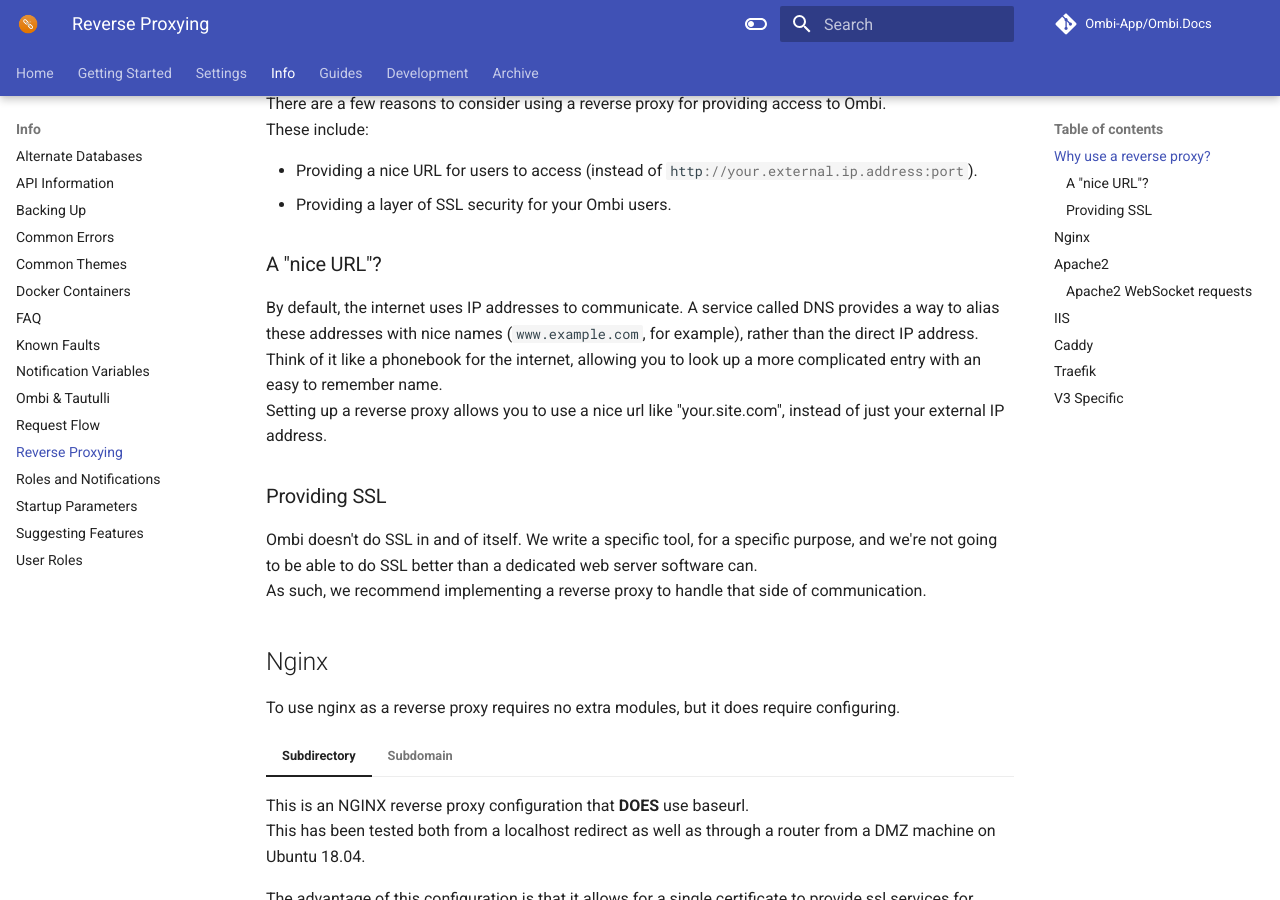
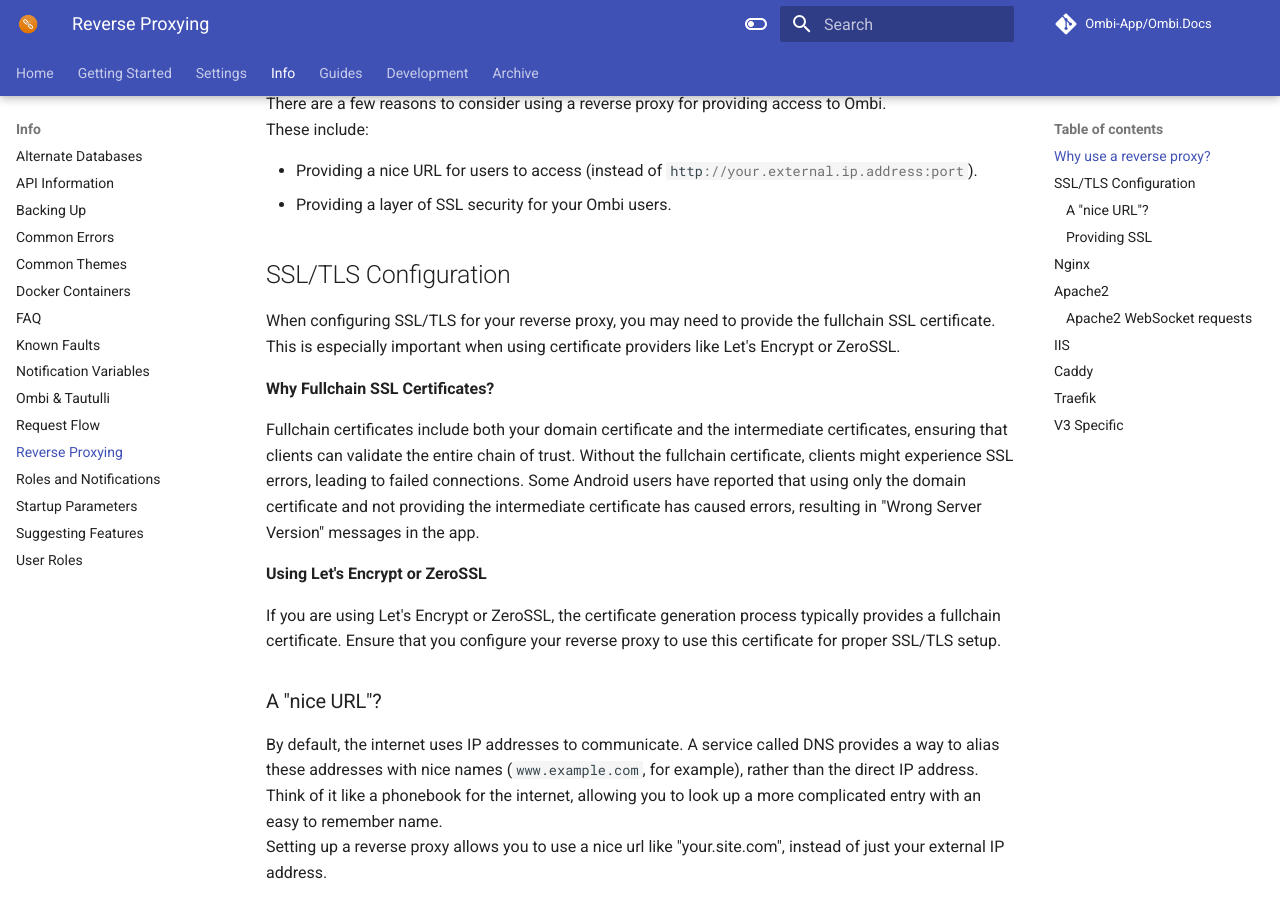
Before and after one commit to Ombi-app/Ombi.Docs, an MkDocs documentation site: the page built from docs/info/reverse-proxy.md, in a window 1280 px wide and 900 px high, scrolled down 330 px. Built offline with MkDocs 1.6.1 and Material for MkDocs 9.7.7, drawn with Linux system fonts in a browser that asks for light colours; comment, search, counter and statistics services are not loaded.

Commit message:
Update reverse-proxy.md
include notes about the fullchain SSL with LE, ZeroSSL and other  similar services

```diff
--- a/docs/info/reverse-proxy.md
+++ b/docs/info/reverse-proxy.md
@@ -11,6 +11,19 @@
 
 - Providing a nice URL for users to access (instead of `http://your.external.ip.address:port`).
 - Providing a layer of SSL security for your Ombi users.
+
+## SSL/TLS Configuration
+
+When configuring SSL/TLS for your reverse proxy, you may need to provide the fullchain SSL certificate. This is especially important when using certificate providers like Let's Encrypt or ZeroSSL.
+
+**Why Fullchain SSL Certificates?**
+
+Fullchain certificates include both your domain certificate and the intermediate certificates, ensuring that clients can validate the entire chain of trust. Without the fullchain certificate, clients might experience SSL errors, leading to failed connections.
+Some Android users have reported that using only the domain certificate and not providing the intermediate certificate has caused errors, resulting in "Wrong Server Version" messages in the app.
+
+**Using Let's Encrypt or ZeroSSL**
+
+If you are using Let's Encrypt or ZeroSSL, the certificate generation process typically provides a fullchain certificate. Ensure that you configure your reverse proxy to use this certificate for proper SSL/TLS setup.
 
 ### A "nice URL"?
 
```
